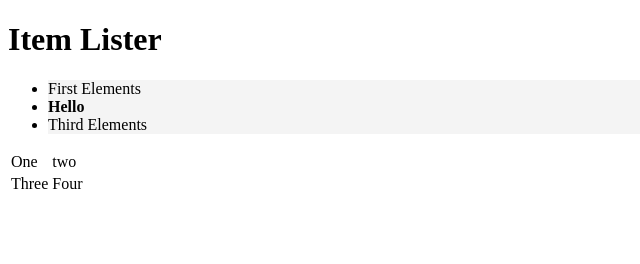
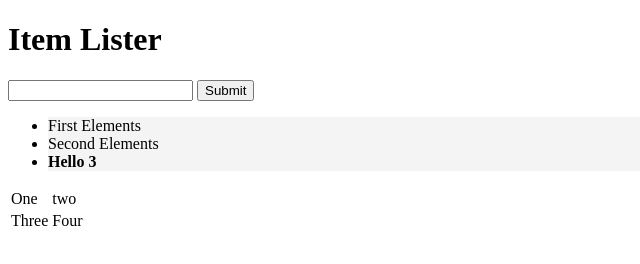
Before and after one commit to PriyabrataRout27/NewProject, a plain HTML site: page index.html in a window 1280 px wide. Shown: the whole page, without its empty margins (0-640 px from the left). Drawn offline with Linux system fonts and the light colour scheme.

Commit message:
4th commit

```diff
--- a/index.html
+++ b/index.html
@@ -12,10 +12,16 @@
           <h1 id="header-title">Item Lister <span style="display:none">123</span></h1>
         </div>
       </header>
+      <form class="form-inline mb-3">
+        <input type="text" class="form-control mr-2">
+        <input type="submit" class="btn btn-dark" value="Submit">
+      </form>
     <ul>
         <li class="list-group-item">First Elements</li>
         <li class="list-group-item">Second Elements</li>
         <li class="list-group-item">Third Elements</li>
+        <!-- <li>Aju</li>
+        <li>mantu</li> -->
     </ul>
     <table>
         <tr>
@@ -63,17 +69,39 @@
     // header.style.borderBottom='solid 3px #000';
 
     //GETELEMENTBYCLASSNAME
-    var item=document.getElementsByClassName('list-group-item');
-    console.log(item);
-    console.log(item[1]);
-    item[1].textContent='Hello';
-    item[1].style.fontWeight='bold';
-    item[1].style.backgroundColor='yellow';
-    // item.style.backgroundColor='#f4f4f4'
+    // var item=document.getElementsByClassName('list-group-item');
+    // console.log(item);
+    // console.log(item[1]);
+    // item[1].textContent='Hello';
+    // item[1].style.fontWeight='bold';
+    // item[1].style.backgroundColor='yellow';
+    // // item.style.backgroundColor='#f4f4f4'
 
-    for(var i=0;i<item.length;i++){
-        item[i].style.backgroundColor='#f4f4f4'
+    // for(var i=0;i<item.length;i++){
+    //     item[i].style.backgroundColor='#f4f4f4'
+    //}
+
+    //GETELEMENTBYTagName
+    var li=document.getElementsByTagName('li');
+    console.log(li);
+    console.log(li[1]);
+    li[2].textContent='Hello 3';
+    li[2].style.fontWeight='bold';
+    li[2].style.backgroundColor='yellow';
+    for(var i=0;i<li.length;i++){
+    li[i].style.backgroundColor='#f4f4f4'
     }
+
+    //QUERYSELECTER
+    // var header = document.querySelector('#main-header');
+    // header.style.borderBottom='solid 4px #ccc';
+
+    // var input= document.querySelector('input');
+    // input.value='Hello World';
+
+
+
+
 
 
     </script>
```
